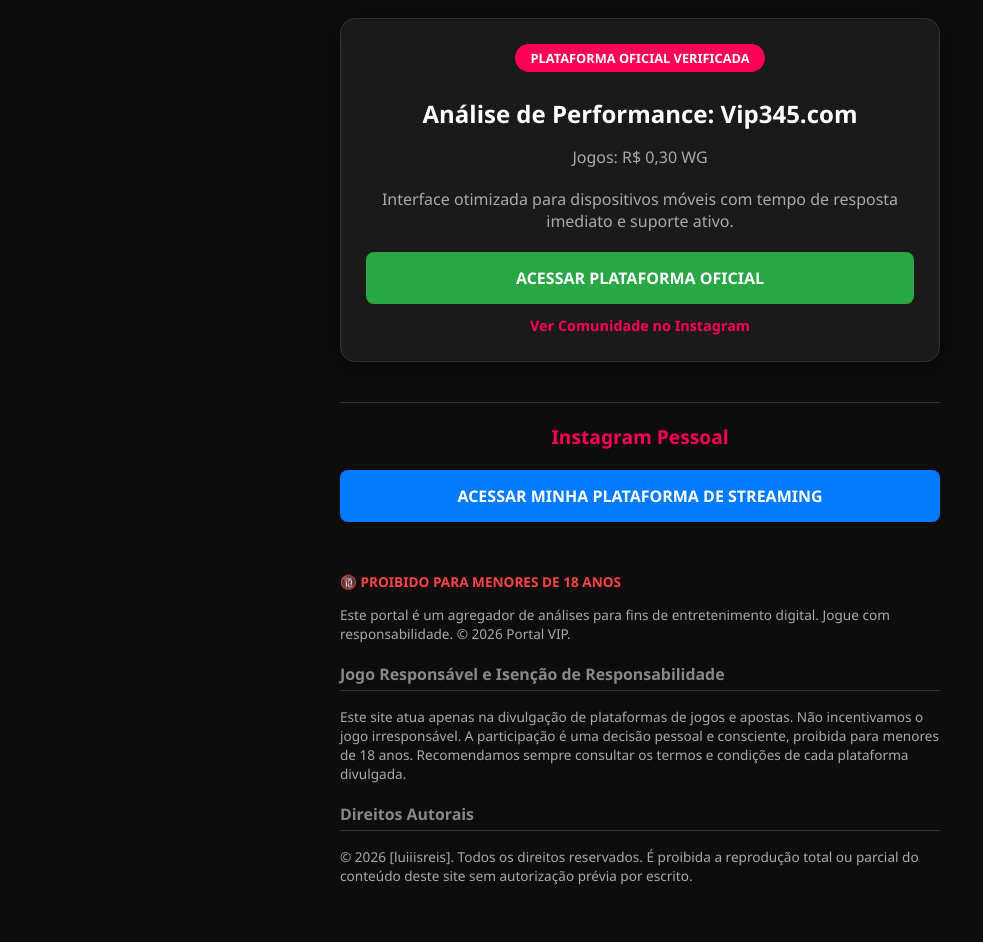
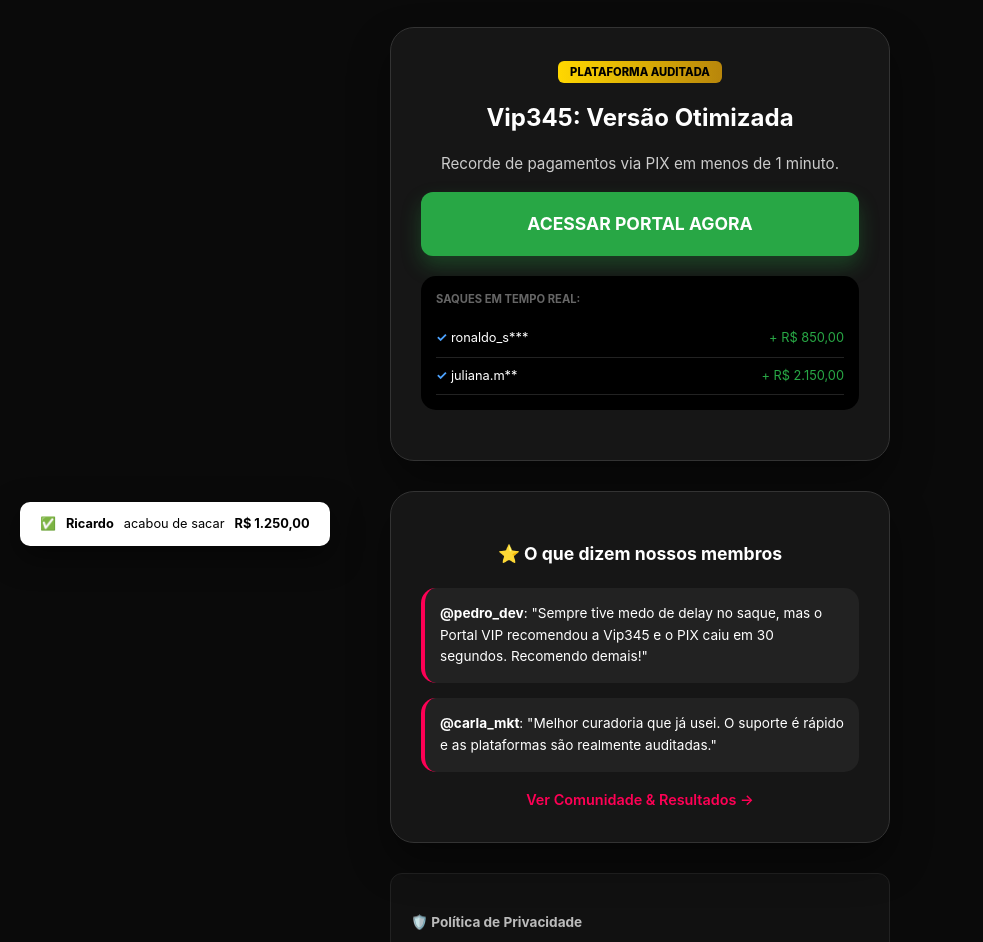
Before and after one commit to luiiisreis/PortalOficial_analises, a plain HTML site: page index.html in a window 1280 px wide. Shown: the part 234-1176 px from the top of the page, without its empty margins (0-983 px from the left). Drawn offline with Linux system fonts and the light colour scheme.

Commit message:
Update index.html

```diff
--- a/index.html
+++ b/index.html
@@ -1,138 +1,266 @@
 <!DOCTYPE html>
 <html lang="pt-br">
 <head>
-    <!-- Facebook Pixel Code --><script>!function(f,b,e,v,n,t,s){if(f.fbq)return;n=f.fbq=function(){n.callMethod?n.callMethod.apply(n,arguments):n.queue.push(arguments)};if(!f._fbq)f._fbq=n;n.push=n;n.loaded=!0;n.version='2.0';n.queue=[];t=b.createElement(e);t.async=!0;t.src=v;s=b.getElementsByTagName(e)[0];s.parentNode.insertBefore(t,s)}(window,document,'script','https://connect.facebook.net/en_US/fbevents.js'); fbq('init', '1178200430929449'); fbq('track', 'PageView');</script><noscript> <img height="1" width="1" src="https://www.facebook.com/tr?id=1178200430929449&ev=PageView&noscript=1"/></noscript><!-- End Facebook Pixel Code -->
     <meta charset="UTF-8">
     <meta name="viewport" content="width=device-width, initial-scale=1.0">
-    <title>Portal VIP - Curadoria de Entretenimento Digital</title>
+    <title>Portal VIP - Elite Digital</title>
+    <!-- Facebook Pixel Code --><script>!function(f,b,e,v,n,t,s){if(f.fbq)return;n=f.fbq=function(){n.callMethod?n.callMethod.apply(n,arguments):n.queue.push(arguments)};if(!f._fbq)f._fbq=n;n.push=n;n.loaded=!0;n.version='2.0';n.queue=[];t=b.createElement(e);t.async=!0;t.src=v;s=b.getElementsByTagName(e)[0];s.parentNode.insertBefore(t,s)}(window,document,'script','https://connect.facebook.net/en_US/fbevents.js'); fbq('init', '1178200430929449'); fbq('track', 'PageView');</script><noscript> <img height="1" width="1" src="https://www.facebook.com/tr?id=1178200430929449&ev=PageView&noscript=1"/></noscript><!-- End Facebook Pixel Code -->
     <style>
+        :root {
+            --primary: #ff0055;
+            --secondary: #28a745;
+            --bg: #0a0a0a;
+            --card-bg: #161616;
+            --text-main: #ffffff;
+            --text-dim: #a0a0a0;
+        }
+
         body {
-            background-color: #0d0d0d;
-            color: #ffffff;
-            font-family: 'Segoe UI', Tahoma, Geneva, Verdana, sans-serif;
+            background-color: var(--bg);
+            color: var(--text-main);
+            font-family: 'Inter', -apple-system, sans-serif;
             margin: 0;
-            padding: 20px;
+            line-height: 1.6;
             display: flex;
             flex-direction: column;
             align-items: center;
         }
+
         .container {
-            max-width: 600px;
-            width: 100%;
+            max-width: 500px;
+            width: 95%;
+            padding: 40px 0;
+        }
+
+        header {
             text-align: center;
+            margin-bottom: 40px;
         }
-        header h1 {
-            color: #ff0055;
-            font-size: 2.5em;
+
+        .logo-area h1 {
+            font-size: 2.2rem;
+            background: linear-gradient(45deg, #ff0055, #ff5e00);
+            -webkit-background-clip: text;
+            -webkit-text-fill-color: transparent;
             margin-bottom: 10px;
+            text-transform: uppercase;
+            letter-spacing: -1px;
         }
-        .intro {
-            font-size: 1.1em;
-            color: #ccc;
+
+        .live-status {
+            background: rgba(40, 167, 69, 0.1);
+            border: 1px solid var(--secondary);
+            border-radius: 50px;
+            padding: 8px 20px;
+            font-size: 0.85rem;
+            display: inline-flex;
+            align-items: center;
+            gap: 10px;
+            margin-bottom: 20px;
+            animation: pulse 2s infinite;
+        }
+
+        @keyframes pulse {
+            0% { transform: scale(1); }
+            50% { transform: scale(1.02); }
+            100% { transform: scale(1); }
+        }
+
+        .card {
+            background: var(--card-bg);
+            border-radius: 24px;
+            padding: 30px;
+            border: 1px solid #333;
+            box-shadow: 0 20px 40px rgba(0,0,0,0.4);
+            text-align: center;
             margin-bottom: 30px;
+            position: relative;
         }
-        .card {
-            background: #1a1a1a;
-            border: 1px solid #333;
-            border-radius: 15px;
-            padding: 25px;
-            margin-bottom: 25px;
-            box-shadow: 0 4px 15px rgba(0,0,0,0.5);
+
+        .badge-premium {
+            background: linear-gradient(90deg, #ffd700, #b8860b);
+            color: #000;
+            padding: 4px 12px;
+            border-radius: 6px;
+            font-size: 0.7rem;
+            font-weight: 800;
+            text-transform: uppercase;
         }
-        .badge {
-            background: #ff0055;
-            padding: 5px 15px;
-            border-radius: 20px;
-            font-size: 0.8em;
-            font-weight: bold;
-            display: inline-block;
+
+        .btn {
+            display: block;
+            padding: 18px;
+            border-radius: 12px;
+            text-decoration: none;
+            font-weight: 700;
+            font-size: 1.1rem;
+            transition: all 0.3s cubic-bezier(0.175, 0.885, 0.32, 1.275);
             margin-bottom: 15px;
         }
-        h2 { margin: 10px 0; color: #fff; }
-        p { color: #aaa; margin-bottom: 20px; }
 
-        .btn-main {
-            display: block;
-            background: #28a745;
+        .btn-primary {
+            background: var(--secondary);
             color: white;
-            text-decoration: none;
+            box-shadow: 0 10px 20px rgba(40, 167, 69, 0.3);
+        }
+
+        .btn-primary:hover {
+            transform: translateY(-3px);
+            box-shadow: 0 15px 25px rgba(40, 167, 69, 0.4);
+        }
+
+        .withdrawal-list {
+            background: #000;
+            border-radius: 15px;
             padding: 15px;
-            border-radius: 8px;
-            font-weight: bold;
-            margin-bottom: 10px;
-            transition: 0.3s;
+            margin: 20px 0;
+            font-size: 0.8rem;
+            text-align: left;
         }
-        .btn-main:hover { background: #218838; }
 
-        .btn-insta {
-            display: inline-block;
-            color: #ff0055;
-            text-decoration: none;
-            font-size: 0.9em;
+        .withdrawal-item {
+            display: flex;
+            justify-content: space-between;
+            border-bottom: 1px solid #222;
+            padding: 8px 0;
+        }
+
+        .verified-user {
+            color: #4da3ff;
             font-weight: bold;
         }
 
-        .social-section {
-            margin-top: 40px;
-            padding-top: 20px;
-            border-top: 1px solid #333;
-        }
-        .btn-streaming {
-            display: block;
-            background: #007bff;
-            color: white;
-            text-decoration: none;
+        .testimonial {
+            background: #222;
+            border-radius: 15px;
             padding: 15px;
-            border-radius: 8px;
-            font-weight: bold;
-            margin: 20px 0;
+            margin-bottom: 15px;
+            text-align: left;
+            font-size: 0.85rem;
+            border-left: 4px solid var(--primary);
         }
 
-        .footer-info {
+        .legal-box {
+            background: #111;
+            border: 1px solid #222;
+            border-radius: 12px;
+            padding: 20px;
+            margin-top: 20px;
+            font-size: 0.75rem;
+            color: #888;
             text-align: left;
-            font-size: 0.85em;
-            color: #666;
-            margin-top: 50px;
         }
-        .footer-info h3 { color: #888; border-bottom: 1px solid #333; padding-bottom: 5px; }
-        .disclaimer { color: #ff4444; font-weight: bold; margin-bottom: 10px; }
+
+        .legal-box h4 {
+            color: #bbb;
+            margin-bottom: 5px;
+            font-size: 0.85rem;
+        }
+
+        .toast-notification {
+            position: fixed;
+            bottom: 20px;
+            left: 20px;
+            background: #fff;
+            color: #000;
+            padding: 12px 20px;
+            border-radius: 10px;
+            display: flex;
+            align-items: center;
+            gap: 10px;
+            box-shadow: 0 10px 30px rgba(0,0,0,0.5);
+            z-index: 9999;
+            animation: slideUp 0.5s ease-out;
+            font-size: 0.8rem;
+        }
+
+        @keyframes slideUp { from { transform: translateY(100px); opacity: 0; } to { transform: translateY(0); opacity: 1; } }
+
+        footer {
+            text-align: center;
+            font-size: 0.8rem;
+            color: var(--text-dim);
+            margin-top: 40px;
+            border-top: 1px solid #222;
+            padding-top: 20px;
+        }
     </style>
 </head>
 <body>
 
 <div class="container">
     <header>
-        <h1>🌑 Portal Oficial (PLATAFORMA NOVA)</h1>
-        <p class="intro">Análises detalhadas das plataformas mais estáveis e seguras de 2026. Conteúdo exclusivo para membros da comunidade.</p>
+        <div class="live-status">
+            <span style="color: #28a745">●</span> 1.482 usuários operando agora
+        </div>
+        <div class="logo-area">
+            <h1>PORTAL VIP 2026</h1>
+            <p style="color: var(--text-dim)">A curadoria definitiva para alta performance digital.</p>
+        </div>
     </header>
 
     <div class="card">
-        <span class="badge">PLATAFORMA OFICIAL VERIFICADA</span>
-        <h2>Análise de Performance: Vip345.com </h2>
-        <p>Jogos: R$ 0,30 WG</p>
-        <p>Interface otimizada para dispositivos móveis com tempo de resposta imediato e suporte ativo.</p>
+        <span class="badge-premium">Plataforma Auditada</span>
+        <h2 style="margin: 15px 0">Vip345: Versão Otimizada</h2>
+        <p style="font-size: 0.95rem; color: #ccc">Recorde de pagamentos via PIX em menos de 1 minuto.</p>
 
-        <a href="https://vip345111.com/?pid=111997568" class="btn-main">ACESSAR PLATAFORMA OFICIAL</a>
-        <a href="https://www.instagram.com/27b_slots" class="btn-insta">Ver Comunidade no Instagram</a>
+        <a href="https://vip345111.com/?pid=111997568" class="btn btn-primary">ACESSAR PORTAL AGORA</a>
+
+        <div class="withdrawal-list">
+            <p style="margin-top:0; color: #666; font-weight: bold; font-size: 0.7rem">SAQUES EM TEMPO REAL:</p>
+            <div class="withdrawal-item"><span><span class="verified-user">✓</span> ronaldo_s***</span><span style="color: #28a745">+ R$ 850,00</span></div>
+            <div class="withdrawal-item"><span><span class="verified-user">✓</span> juliana.m**</span><span style="color: #28a745">+ R$ 2.150,00</span></div>
+        </div>
     </div>
 
-    <div class="social-section">
-        <a href="https://www.instagram.com/luiiireis?igsh=bzhvNmJ1Ym1rc3Fv" class="btn-insta" style="font-size: 1.2em;">Instagram Pessoal</a>
-
-        <a href="https://luiiisreis.github.io/streaminggratuita/?utm_medium=social&utm_source=heylink.me" class="btn-streaming">ACESSAR MINHA PLATAFORMA DE STREAMING</a>
+    <div class="card">
+        <h3 style="font-size: 1.1rem; margin-bottom: 20px;">⭐ O que dizem nossos membros</h3>
+        <div class="testimonial">
+            <strong>@pedro_dev</strong>: "Sempre tive medo de delay no saque, mas o Portal VIP recomendou a Vip345 e o PIX caiu em 30 segundos. Recomendo demais!"
+        </div>
+        <div class="testimonial">
+            <strong>@carla_mkt</strong>: "Melhor curadoria que já usei. O suporte é rápido e as plataformas são realmente auditadas."
+        </div>
+        <a href="https://www.instagram.com/27b_slots" style="color: var(--primary); text-decoration: none; font-weight: 600; font-size: 0.9rem">Ver Comunidade & Resultados →</a>
     </div>
 
-    <div class="footer-info">
-        <p class="disclaimer">🔞 PROIBIDO PARA MENORES DE 18 ANOS</p>
-        <p>Este portal é um agregador de análises para fins de entretenimento digital. Jogue com responsabilidade. © 2026 Portal VIP.</p>
+    <div class="legal-box">
+        <h4>🛡️ Política de Privacidade</h4>
+        <p>Seus dados de navegação são protegidos por criptografia de ponta a ponta. Não armazenamos informações sensíveis de pagamento. O uso de cookies é limitado à melhoria da experiência do usuário e análise de tráfego via Facebook Pixel.</p>
 
-        <h3>Jogo Responsável e Isenção de Responsabilidade</h3>
-        <p>Este site atua apenas na divulgação de plataformas de jogos e apostas. Não incentivamos o jogo irresponsável. A participação é uma decisão pessoal e consciente, proibida para menores de 18 anos. Recomendamos sempre consultar os termos e condições de cada plataforma divulgada.</p>
+        <h4 style="margin-top:15px">⚖️ Direitos Autorais</h4>
+        <p>© 2026 Portal VIP by @luiiireis. Todos os direitos reservados. É estritamente proibida a reprodução, cópia ou distribuição de qualquer elemento visual, código ou conteúdo textual deste portal sem autorização prévia por escrito.</p>
+    </div>
 
-        <h3>Direitos Autorais</h3>
-        <p>© 2026 [luiiisreis]. Todos os direitos reservados. É proibida a reprodução total ou parcial do conteúdo deste site sem autorização prévia por escrito.</p>
+    <div style="text-align: center; margin-top: 30px;">
+        <a href="https://luiiisreis.github.io/streaminggratuita/" style="color: #555; text-decoration: none; font-size: 0.8rem">Painel de Streaming Secundário</a>
     </div>
+
+    <footer>
+        <p><strong>🔞 JOGO RESPONSÁVEL</strong></p>
+        <p>Proibido para menores de 18 anos. Gerencie seu capital com inteligência. Este site é um portal de curadoria e não se responsabiliza pelas operações em sites externos.</p>
+    </footer>
 </div>
+
+<div id="toast-area"></div>
+
+<script>
+    function showToast() {
+        const names = ['Marcos', 'Fernanda', 'Lucas', 'Beatriz', 'Ricardo', 'Sofia', 'Thiago'];
+        const values = ['R$ 150,00', 'R$ 400,00', 'R$ 1.250,00', 'R$ 80,00', 'R$ 3.000,00'];
+        const name = names[Math.floor(Math.random() * names.length)];
+        const value = values[Math.floor(Math.random() * values.length)];
+
+        const toast = document.createElement('div');
+        toast.className = 'toast-notification';
+        toast.innerHTML = `✅ <strong>${name}</strong> acabou de sacar <strong>${value}</strong>`;
+        document.getElementById('toast-area').appendChild(toast);
+
+        setTimeout(() => { toast.style.opacity = '0'; setTimeout(() => toast.remove(), 500); }, 4000);
+    }
+    setInterval(showToast, 8000);
+    setTimeout(showToast, 3000);
+</script>
 
 </body>
 </html>
```
